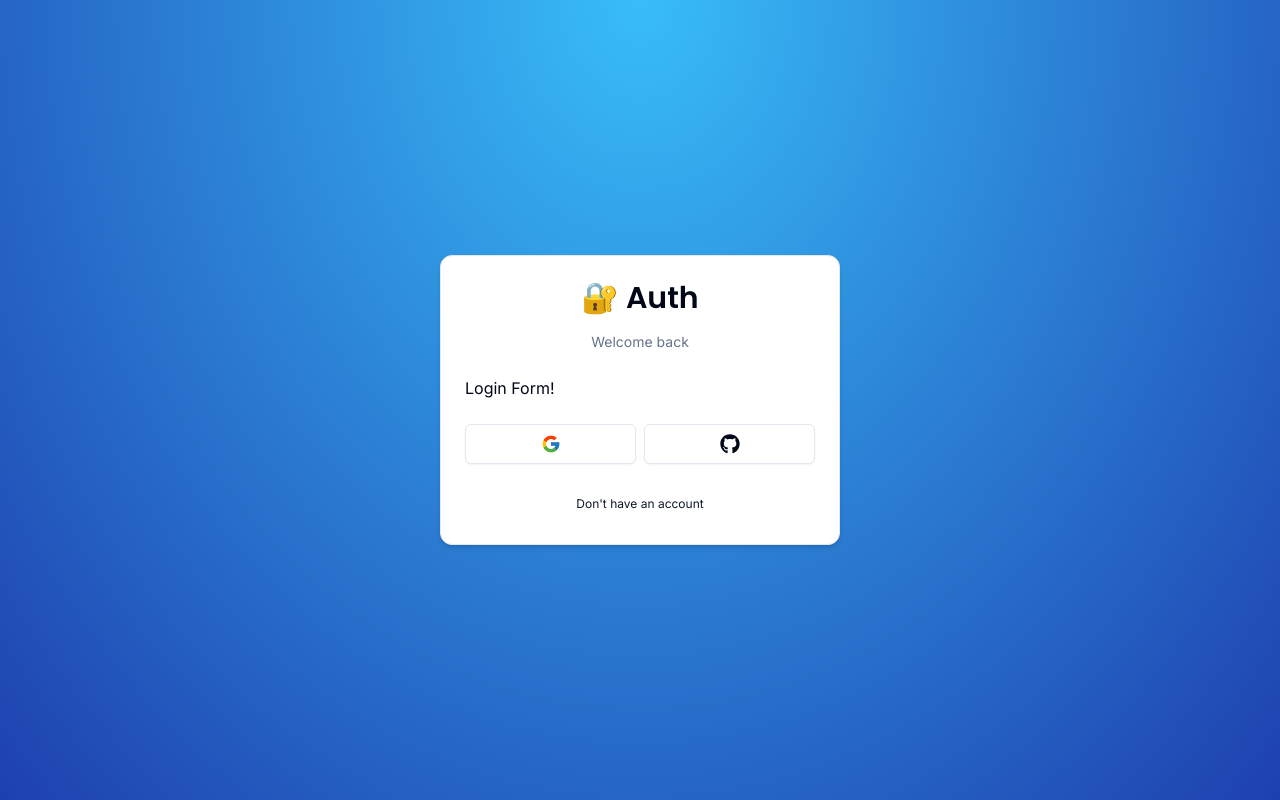
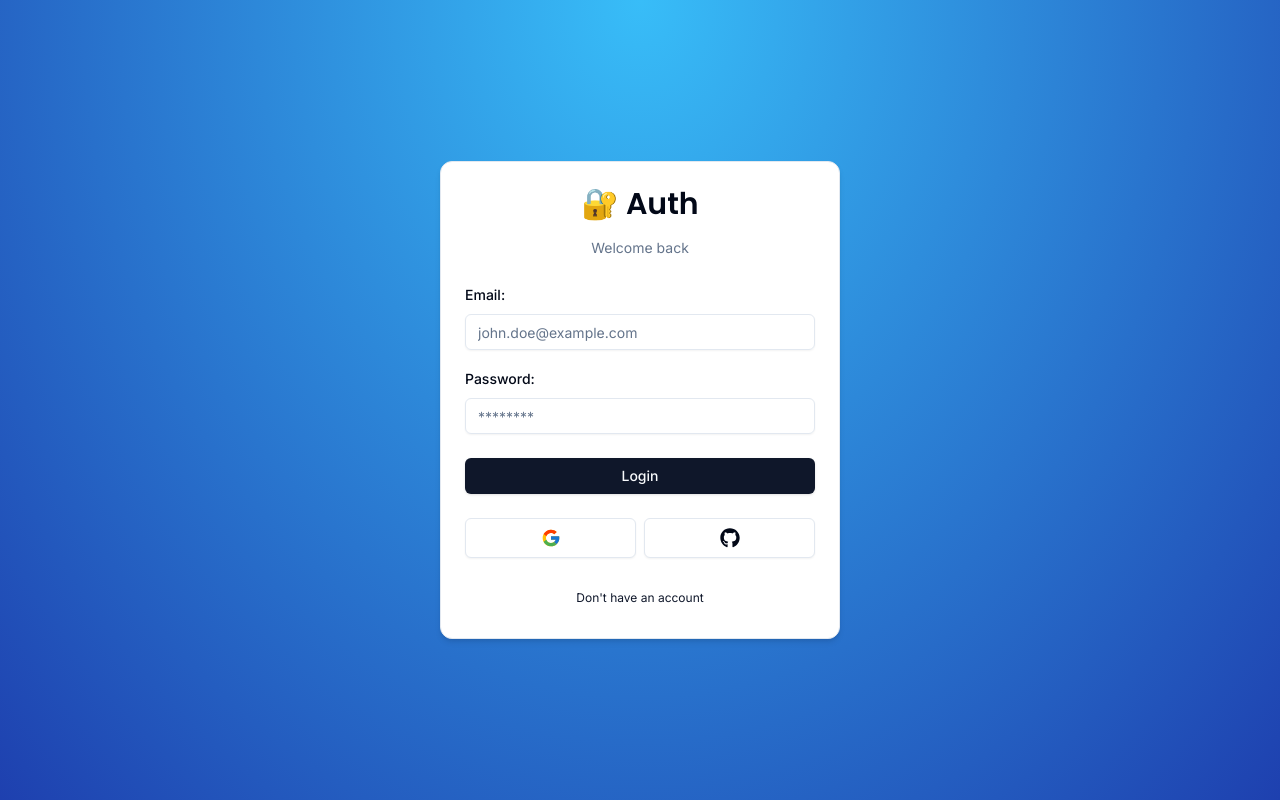
Before and after one commit to Synchrotek/next-nextauthv5-p1, a Next.js app: page /auth/login in a window 1280 px wide. Built offline with nearby package versions, Linux system fonts and the light colour scheme.

Commit message:
Login page set

```diff
--- a/components/auth/login-form.tsx
+++ b/components/auth/login-form.tsx
@@ -1,6 +1,31 @@
+"use client"
+import * as z from 'zod';
+import { useForm } from "react-hook-form";
+import { zodResolver } from '@hookform/resolvers/zod';
+import {
+    Form, FormControl, FormField, FormItem, FormLabel, FormMessage
+} from "@/components/ui/form";
+import { Input } from '@/components/ui/input'
+import { LoginSchema } from '@/schemas/inedx';
 import { CardWrapper } from "@/components/auth/card-wrapper";
+import { Button } from '@/components/ui/button';
+import { FormError } from '@/components/form-error';
+import { FormSuccess } from '@/components/form-success';
+
 
 export const LoginForm = () => {
+    const form = useForm<z.infer<typeof LoginSchema>>({
+        resolver: zodResolver(LoginSchema),
+        defaultValues: {
+            email: "",
+            password: "",
+        },
+    })
+
+    const onSubmit = (values: z.infer<typeof LoginSchema>) => {
+        console.log(values);
+    }
+
     return (
         <CardWrapper
             headerLabel="Welcome back"
@@ -8,7 +33,52 @@ export const LoginForm = () => {
             backButtonHref="/auth/register"
             showSocial
         >
-            Login Form!
+            <Form {...form}><form className='space-y-6'
+                onSubmit={form.handleSubmit(onSubmit)}
+            ><div className='space-y-4'>
+                    <FormField
+                        control={form.control}
+                        name='email'
+                        render={({ field }) => (
+                            <FormItem>
+                                <FormLabel>Email:</FormLabel>
+                                <FormControl>
+                                    <Input
+                                        {...field}
+                                        placeholder='john.doe@example.com'
+                                        type='email'
+                                    />
+                                </FormControl>
+                                <FormMessage />
+                            </FormItem>
+                        )}
+                    />
+                    <FormField
+                        control={form.control}
+                        name='password'
+                        render={({ field }) => (
+                            <FormItem>
+                                <FormLabel>Password:</FormLabel>
+                                <FormControl>
+                                    <Input
+                                        {...field}
+                                        placeholder='********'
+                                        type='password'
+                                    />
+                                </FormControl>
+                                <FormMessage />
+                            </FormItem>
+                        )}
+                    />
+                </div>
+                <FormError message='' />
+                <FormSuccess message='' />
+                <Button className='w-full'
+                    type='submit'
+                >Login
+                </Button>
+            </form></Form>
+
         </CardWrapper>
     );
 }
--- /dev/null
+++ b/components/form-error.tsx
@@ -0,0 +1,18 @@
+import { ExclamationTriangleIcon } from "@radix-ui/react-icons";
+
+interface FormErrorProps {
+    message?: string;
+};
+
+export const FormError = ({
+    message,
+}: FormErrorProps) => {
+    if (!message) return null;
+
+    return (
+        <div className="bg-destructive/15 p-3 rounded-md flex items-center gap-x-2 text-sm text-destructive">
+            <ExclamationTriangleIcon className="h-4 w-4" />
+            <p>{message}</p>
+        </div>
+    )
+}
--- /dev/null
+++ b/components/form-success.tsx
@@ -0,0 +1,18 @@
+import { CheckCircledIcon } from "@radix-ui/react-icons";
+
+interface FormSuccessProps {
+    message?: string;
+};
+
+export const FormSuccess = ({
+    message,
+}: FormSuccessProps) => {
+    if (!message) return null;
+
+    return (
+        <div className="bg-emerald-500/15 p-3 rounded-md flex items-center gap-x-2 text-sm text-emerald-500">
+            <CheckCircledIcon className="h-4 w-4" />
+            <p>{message}</p>
+        </div>
+    )
+}
--- /dev/null
+++ b/schemas/inedx.ts
@@ -0,0 +1,10 @@
+import * as z from 'zod';
+
+export const LoginSchema = z.object({
+    email: z.string().email({
+        message: "Email is required!",
+    }),
+    password: z.string().min(1, {
+        message: "Password is required!",
+    }),
+})
```
